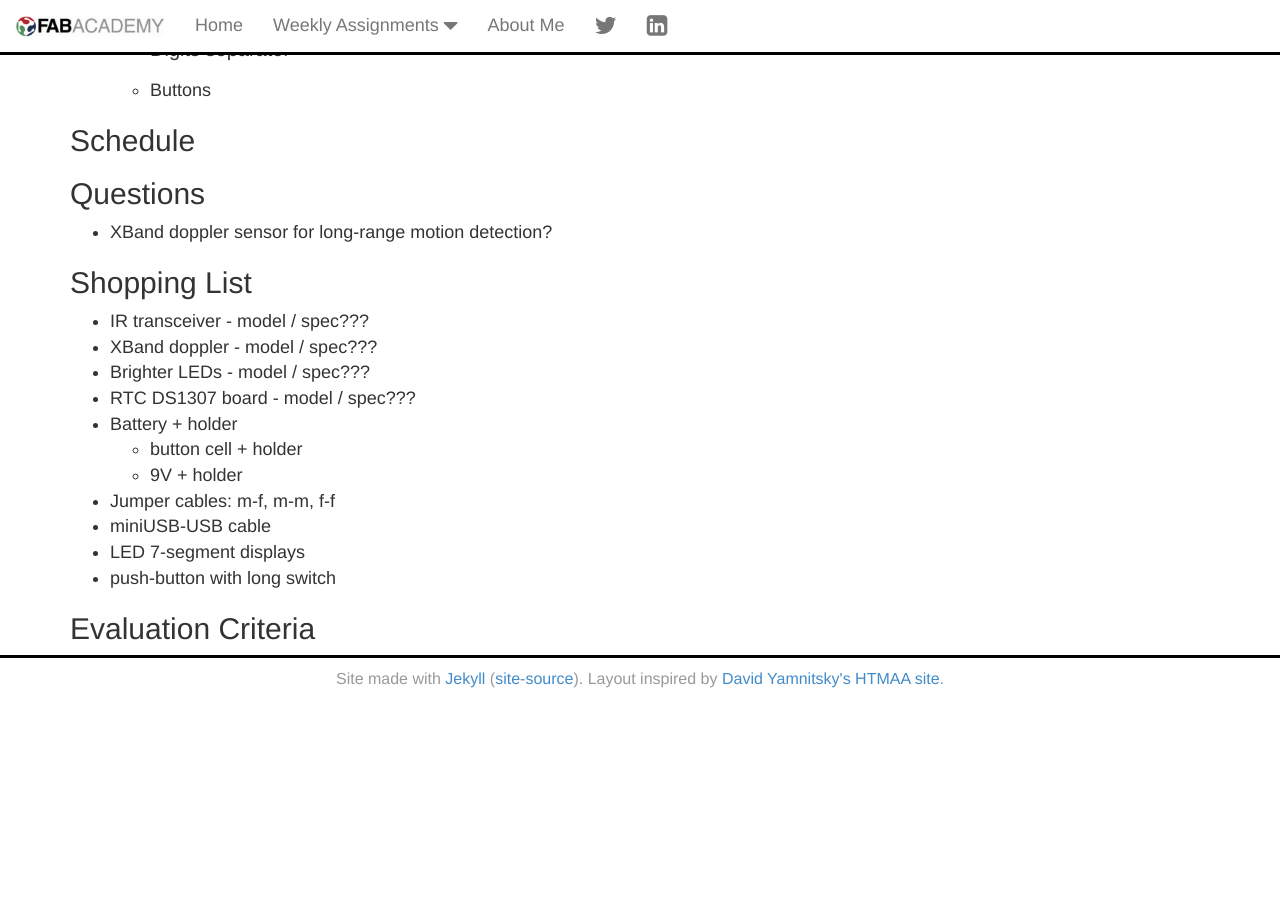
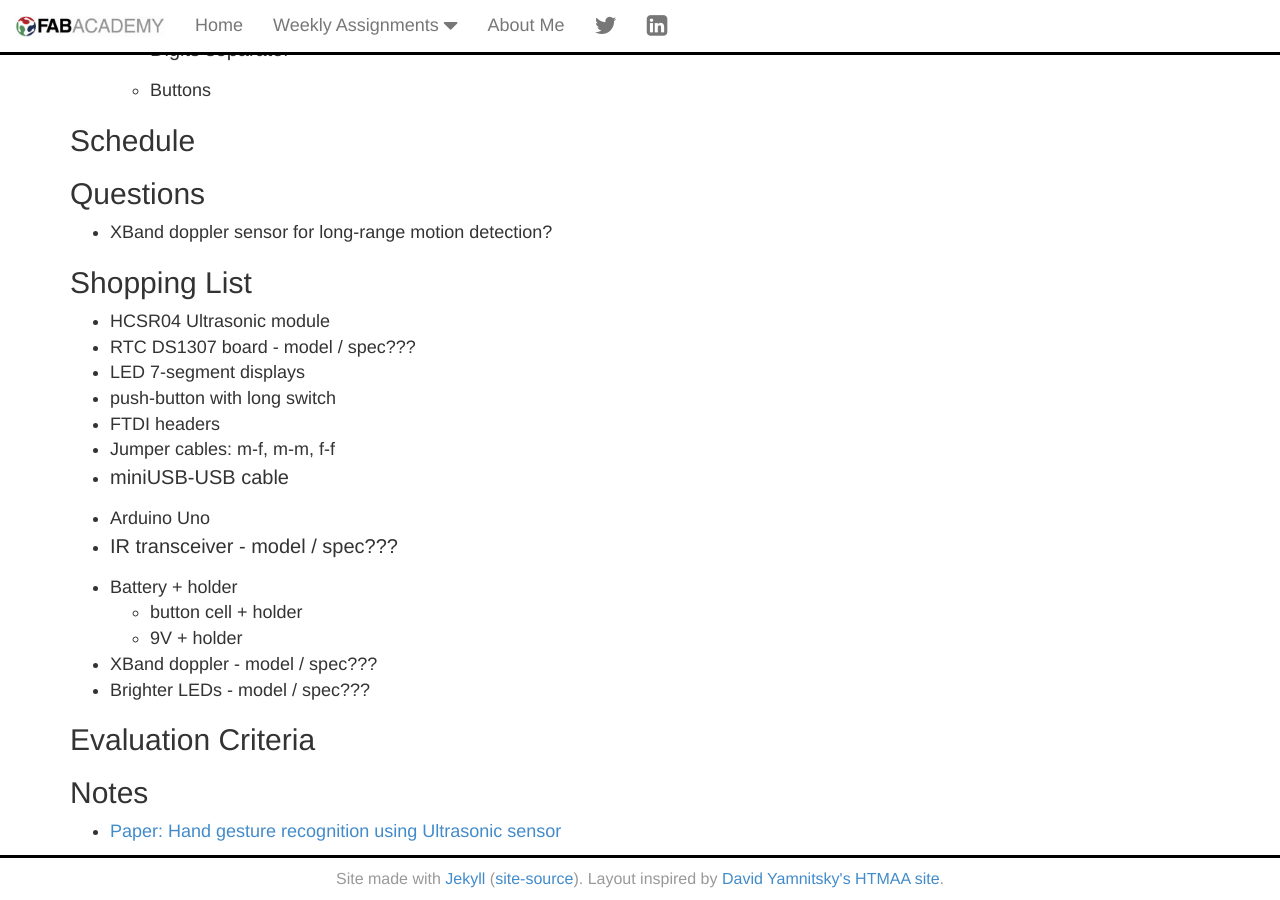
Before and after one commit to yogi/fabacademy2016, a Jekyll site: the page built from w18-applications.md, in a window 1280 px wide and 900 px high, scrolled down 3746 px. Built offline with Jekyll 4.4.1, drawn with Linux system fonts in a browser that asks for light colours; before the commit the page ends 4446 px from its top, so only the background shows below that.

Commit message:
ultrasonic sensor test

```diff
--- a/w18-applications.md
+++ b/w18-applications.md
@@ -179,17 +179,28 @@
 
 ## Shopping List
 
+* HCSR04 Ultrasonic module
+* RTC DS1307 board - model / spec???
+* LED 7-segment displays
+* push-button with long switch
+* FTDI headers
+* Jumper cables: m-f, m-m, f-f
+* miniUSB-USB cable
+
+* Arduino Uno
 * IR transceiver - model / spec???
-* XBand doppler - model / spec???
-* Brighter LEDs - model / spec???
-* RTC DS1307 board - model / spec???
+
 * Battery + holder
     * button cell + holder
     * 9V + holder
-* Jumper cables: m-f, m-m, f-f
-* miniUSB-USB cable
-* LED 7-segment displays
-* push-button with long switch
+
+* XBand doppler - model / spec???
+* Brighter LEDs - model / spec???
 
 
 ## Evaluation Criteria
+
+
+## Notes
+
+* [Paper: Hand gesture recognition using Ultrasonic sensor](http://esatjournals.net/ijret/2014v03/i06/IJRET20140306107.pdf)
```
Also changed, not shown: w20-final.md (+64 -2 lines), 1 other file.
